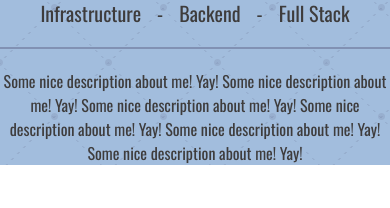
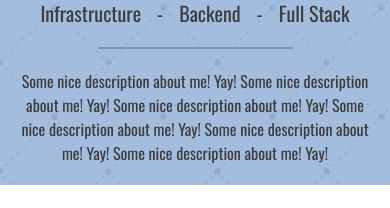
Before and after one commit to Cameronlund4/camlund_website, a Nuxt app: page / in a window 390 px wide. Shown: the part 374-582 px from the top of the page. Built offline with nearby package versions, Linux system fonts and the light colour scheme.

Commit message:
Clean up mobile view

```diff
--- a/pages/index.vue
+++ b/pages/index.vue
@@ -27,8 +27,10 @@
             </p>
           </div>
         </div>
-        <hr class="max-w-lg w-full m-5">
-        <p class="max-w-lg">
+        <div class="w-1/2 mt-5 sm:max-w-lg sm:w-full sm:m-5">
+          <hr class="w-full">
+        </div>
+        <p class="m-5 sm:m-0 sm:max-w-lg">
           Some nice description about me! Yay! Some nice description about me! Yay! Some nice description about me! Yay! Some nice description about me! Yay! Some nice description about me! Yay! Some nice description about me! Yay!
         </p>
       </div>
```
